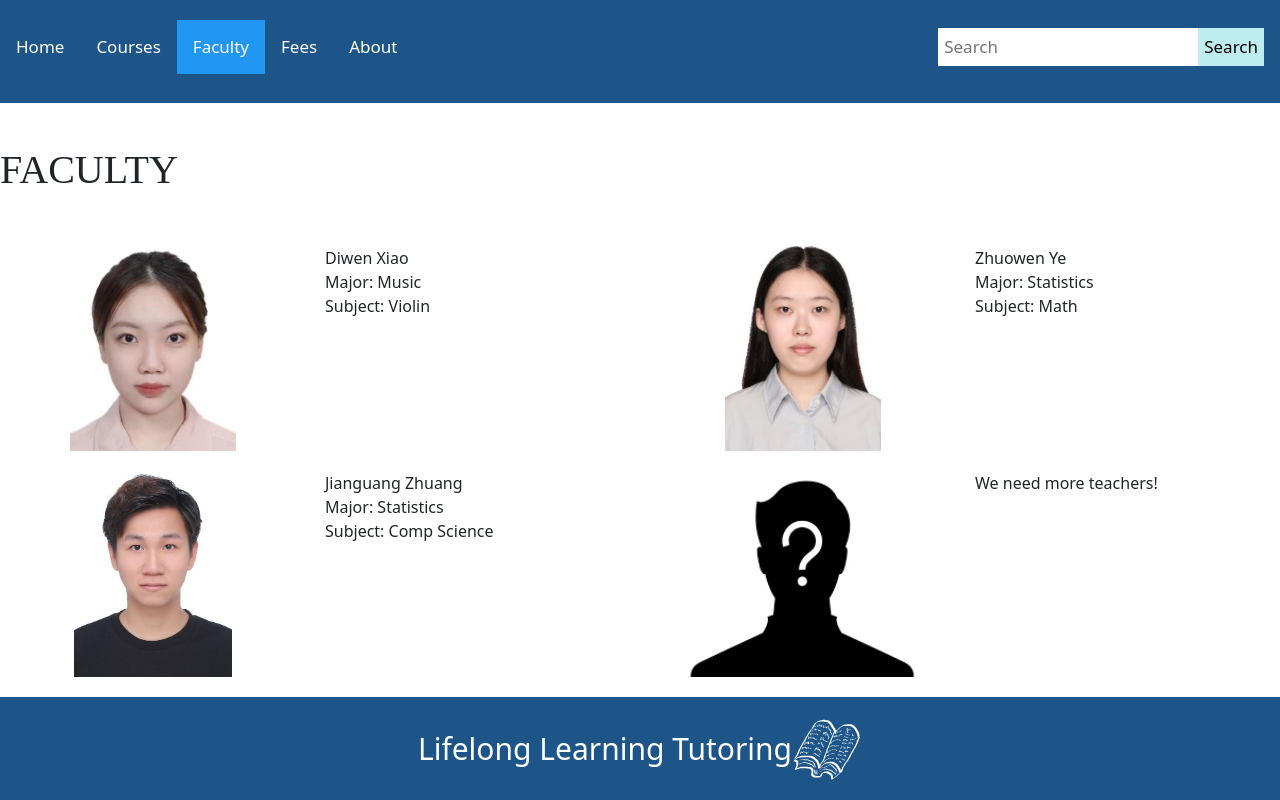
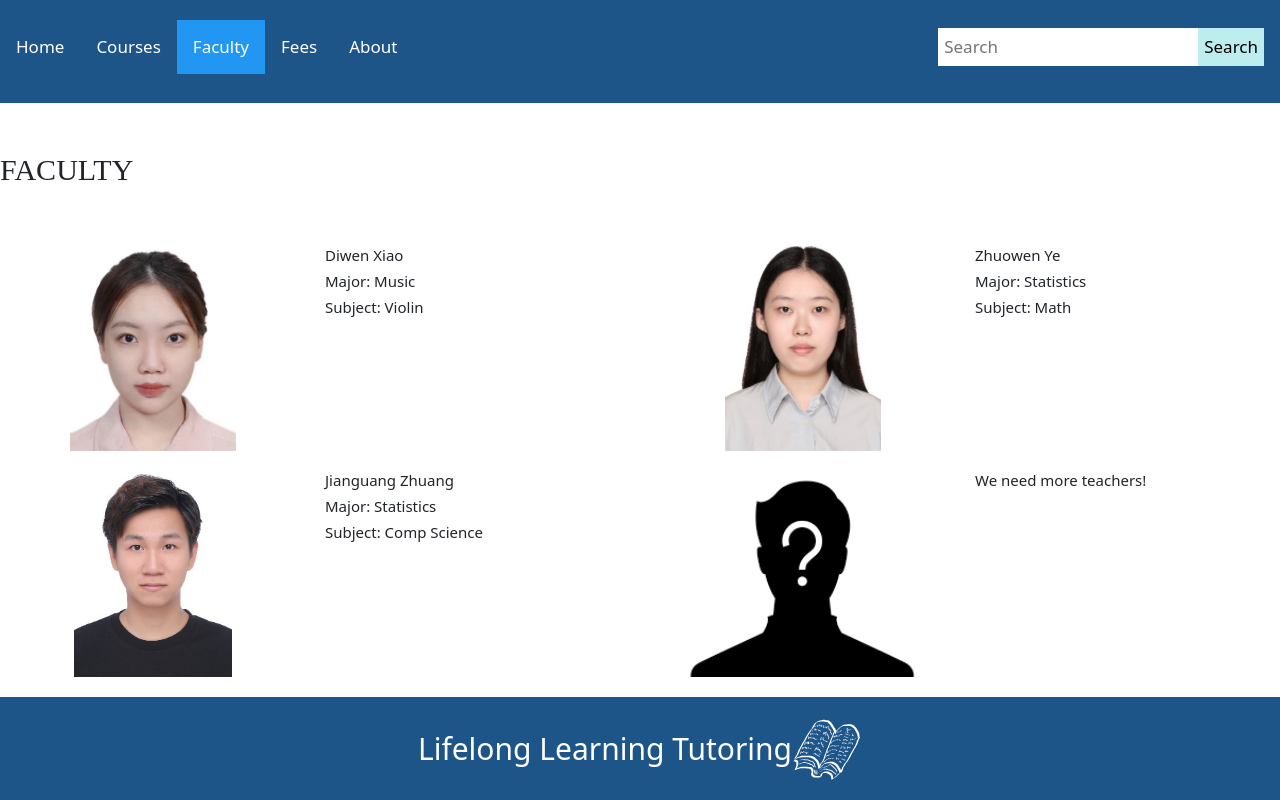
Before and after one commit to Neilz0211/COMP126_GroupProject, a plain HTML site: page faculty.html in a window 1280 px wide. Drawn offline with nearby package versions, Linux system fonts and the light colour scheme; a web font is replaced by a local one.

Commit message:
update faculty

```diff
--- a/CSS/Faculty_styles.css
+++ b/CSS/Faculty_styles.css
@@ -57,12 +57,8 @@ h1 {
   font-size: 30px;
 }
 
-.p3{
-font-family:"Times New Roman", Times;
-font-size: 22px;
-font-style: normal;
-font-variant: normal;
-font-weight: lighter;
+h3{
+font-size: 15px;
 }
 
 .grid-column-layout {
--- a/faculty.html
+++ b/faculty.html
@@ -6,10 +6,10 @@
   <meta name="viewport" content="width=device-width,
        initial-scale-1, shrink-to-fit=no">
   <title>This appears in the browser tab</title>
-  <link rel="stylesheet" href="CSS/Faculty_styles.css">
   <link href="https://fonts.googleapis.com/css2?family=Island+Moments&display=swap" rel="stylesheet" href="CSS/style.css">
   <link href="https://cdn.jsdelivr.net/npm/bootstrap@5.0.2/dist/css/bootstrap.min.css" rel="stylesheet" integrity="sha384-EVSTQN3/azprG1Anm3QDgpJLIm9Nao0Yz1ztcQTwFspd3yD65VohhpuuCOmLASjC" crossorigin="anonymous">
   <link href='https://fonts.googleapis.com/css?family=Donegal One' rel='stylesheet'>
+  <link rel="stylesheet" href="CSS/Faculty_styles.css">
 </head>
 
 <div class="grid-column-layout">
@@ -37,28 +37,28 @@
 
     <div class="img1"></div>
     <div class="box1">
-      <p3>Diwen Xiao</p3>
-      <p4><br>Major: Music</p4>
-      <p4><br>Subject: Violin</p4>
+      <h3>Diwen Xiao</h3>
+      <h3>Major: Music</h3>
+      <h3>Subject: Violin</h3>
     </div>
 
     <div class="img2"></div>
     <div class="box2">
-      <p3>Zhuowen Ye</p3>
-      <p4><br>Major: Statistics</p4>
-      <p4><br>Subject: Math</p4>
+      <h3>Zhuowen Ye</h3>
+      <h3>Major: Statistics</h3>
+      <h3>Subject: Math</h3>
     </div>
 
     <div class="img3"></div>
     <div class="box3">
-      <p3>Jianguang Zhuang</p3>
-      <p4><br>Major: Statistics</p4>
-      <p4><br>Subject: Comp Science</p4>
+      <h3>Jianguang Zhuang</h3>
+      <h3>Major: Statistics</h3>
+      <h3>Subject: Comp Science</h3>
     </div>
 
     <div class="img4"></div>
     <div class="box4">
-      <p3>We need more teachers!</p3>
+      <h3>We need more teachers!</h3>
     </div>
 
 
```
